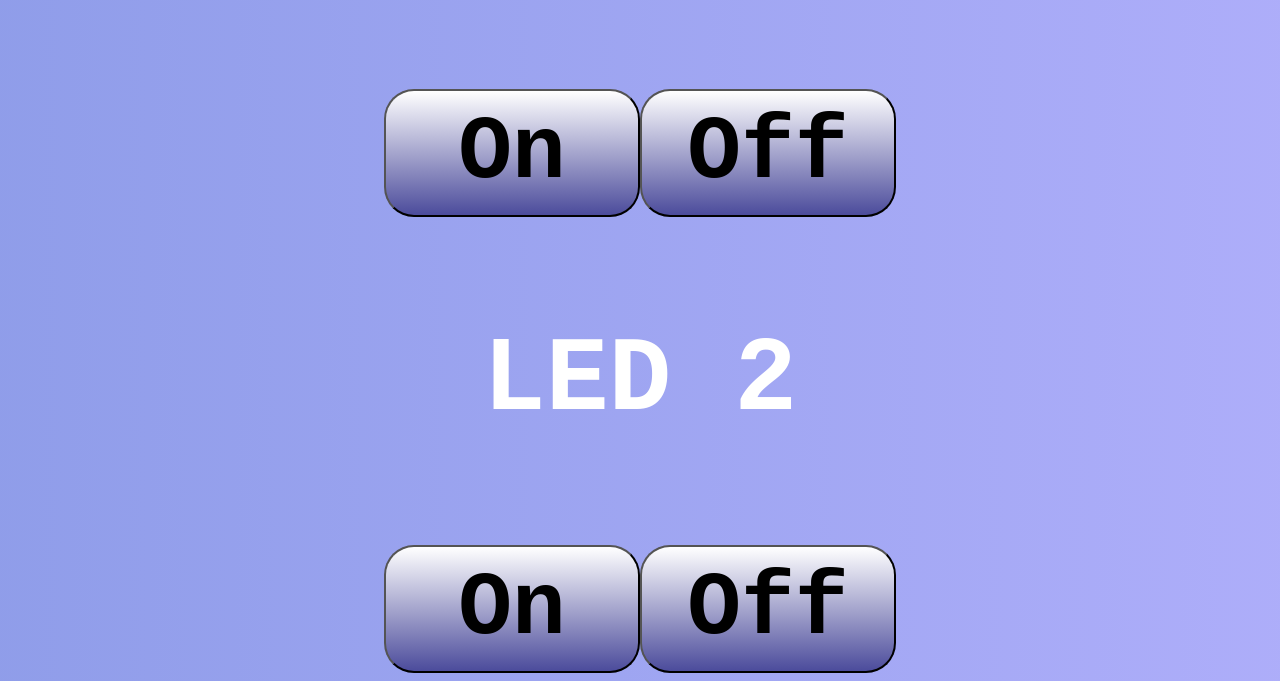
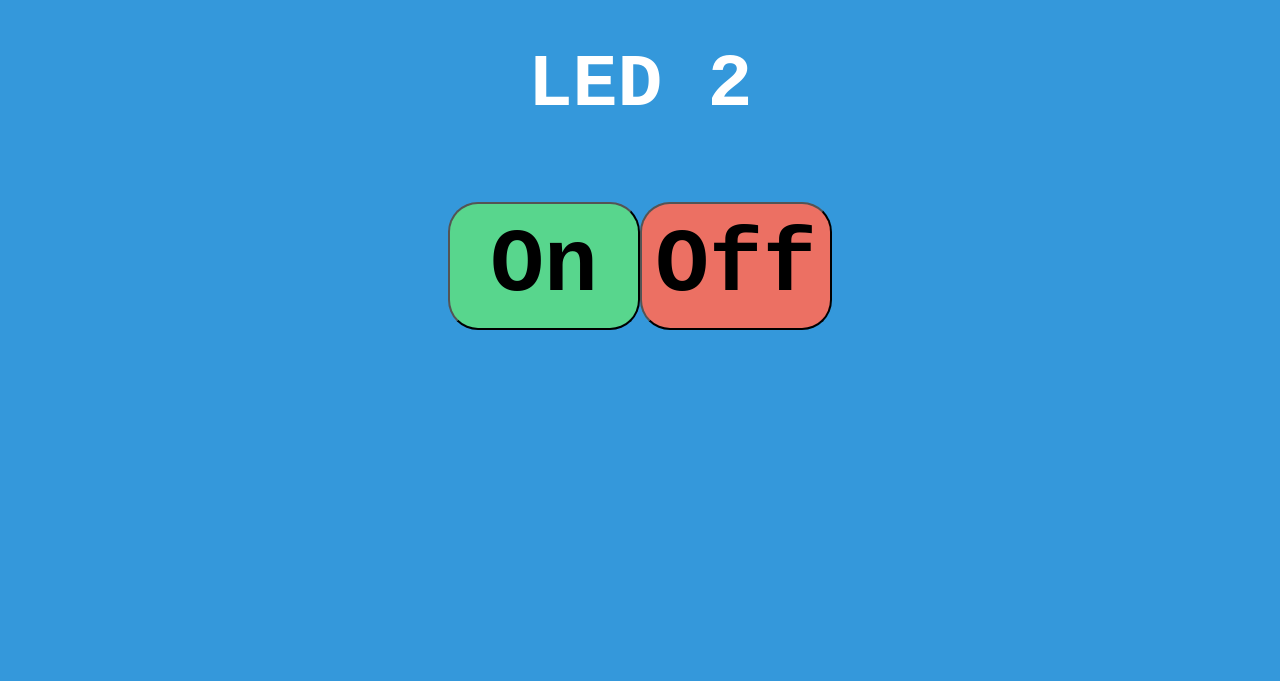
Before and after one commit to Yasinyn10/hgkhhkbk9, a plain HTML site: page index.html in a window 1280 px wide. Shown: the part 780-1461 px from the top of the page. After the commit the page ends 1118 px from the top, so only its background shows below. Drawn offline with Linux system fonts and the light colour scheme.

Commit message:
Update index.html

```diff
--- a/index.html
+++ b/index.html
@@ -3,16 +3,24 @@
      body{
     text-align: center;
     font-family: 'Courier New', Courier, monospace;
-    font-size: 7vw;
-    background-image: linear-gradient(to right,rgba(33, 60, 212, 0.503),rgba(134, 134, 247, 0.673));
+    font-size: 5vw;
+    background: #3498db;
     justify-content: center;
     align-items: center;}
     .colort{
     color:rgb(255, 255, 255);}
     .buttonstyle{
-    background-image:linear-gradient(to bottom,#ffffff ,#060678b3);
+    background:#58d68d;
     border-radius: 30px;
-    width: 20vw;
+    width: 15vw;
+    height: 10vw;
+    font-family: 'Courier New', Courier, monospace;
+    font-size: 7vw;
+    font-weight: bolder;}
+    .buttonstyle2{
+    background:#ec7063;
+    border-radius: 30px;
+    width: 15vw;
     height: 10vw;
     font-family: 'Courier New', Courier, monospace;
     font-size: 7vw;
@@ -25,9 +33,9 @@
 <h1 class="colort">My Home Automation</h1>
 
 <h3 class="colort"> LED 1 </h3>
-<button class="buttonstyle" onclick="window.location = 'http://'+location.hostname+'/led1/on'">On</button><button class="buttonstyle"  onclick="window.location = 'http://'+location.hostname+'/led1/off'">Off</button>
+<button class="buttonstyle" onclick="window.location = 'http://'+location.hostname+'/led1/on'">On</button><button class="buttonstyle2"  onclick="window.location = 'http://'+location.hostname+'/led1/off'">Off</button>
 <h3 class="colort"> LED 2 </h3>
-<button class="buttonstyle"  onclick="window.location = 'http://'+location.hostname+'/led2/on'">On</button><button class="buttonstyle"  onclick="window.location = 'http://'+location.hostname+'/led2/off'">Off</button>
+<button class="buttonstyle"  onclick="window.location = 'http://'+location.hostname+'/led2/on'">On</button><button class="buttonstyle2"  onclick="window.location = 'http://'+location.hostname+'/led2/off'">Off</button>
 
 </center>
 </body>
```
